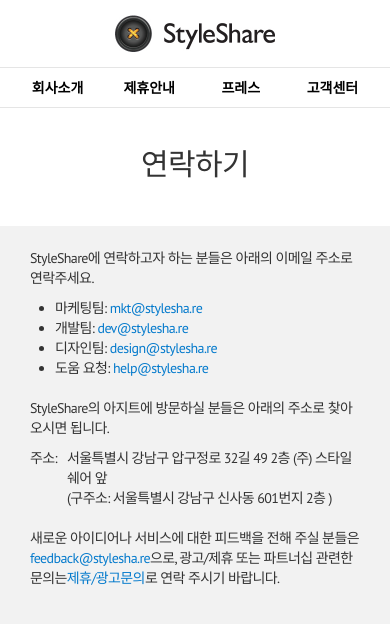
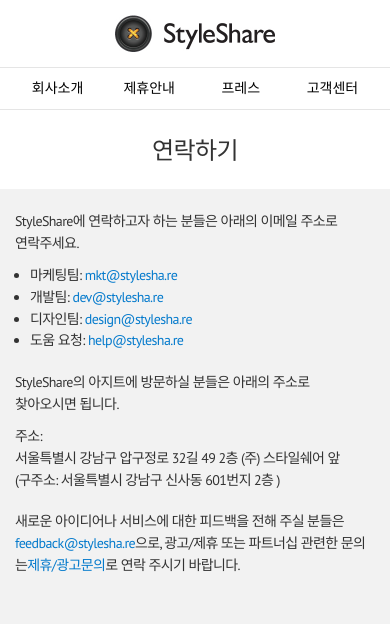
Before and after one commit to geonu/styleshare.github.io, a Jekyll site: the page built from about/contact/index.html, in a window 390 px wide, cut to the strip 0-647 px from the top of the page. Shown: the top 624 px of the strip. Built offline with Jekyll 4.4.1, drawn with Linux system fonts in a browser that asks for light colours; nearby versions of some CDN libraries; Markdown is read by kramdown in place of the engine named in the settings.

Commit message:
Update design detail

```diff
--- a/_layouts/subpage.html
+++ b/_layouts/subpage.html
@@ -10,7 +10,7 @@
 
     <div>
       <div class="text-center">
-        <p class="ss-title padding-top7 padding-bottom8 margin-bottom0">
+        <p class="ss-subpage-title ss-title margin-bottom0">
           {{ page.headTitle }}
         </p>
       </div>
--- a/about/contact/index.html
+++ b/about/contact/index.html
@@ -4,10 +4,13 @@
 headTitle: 연락하기
 ---
 
-<div class="clearfix">
+<div class="clearfix row">
   <div class="col-md-4 margin-bottom4">
-    <p>StyleShare에 연락하고자 하는 분들은 아래의 이메일 주소로 연락주세요.</p>
-    <ul class="padding-left5">
+    <p class="ss-word-wrap">
+      <span>StyleShare에 연락하고자 하는 분들은 아래의 이메일 주소로</span>
+      <span> 연락주세요.</span>
+    </p>
+    <ul class="padding-left3">
       <li> 마케팅팀: <a href="mailto:mkt@stylesha.re">mkt@stylesha.re</a></li>
       <li> 개발팀: <a href="mailto:dev@stylesha.re">dev@stylesha.re</a></li>
       <li> 디자인팀: <a href="mailto:design@stylesha.re">design@stylesha.re</a></li>
@@ -16,9 +19,12 @@
   </div>
 
   <div class="col-md-4 margin-bottom4">
-    <p>StyleShare의 아지트에 방문하실 분들은 아래의 주소로 찾아오시면 됩니다.</p>
-    <p class="pull-left margin-right2">주소:</p>
-    <p class="ss-indent">서울특별시 강남구 압구정로 32길 49 2층 (주) 스타일쉐어 앞<br />
+    <p class="ss-word-wrap">
+    <span>StyleShare의 아지트에 방문하실 분들은 아래의 주소로</span>
+    <span> 찾아오시면 됩니다.</span></p>
+    <p class="margin-bottom0">주소:</p>
+    <p class="ss-indent ss-word-wrap">서울특별시 강남구 압구정로 32길 49 2층
+    <span>(주) 스타일쉐어 앞<span><br/>
     (구주소: 서울특별시 강남구 신사동 601번지 2층 )</p>
   </div>
 
--- a/about/team/index.html
+++ b/about/team/index.html
@@ -17,7 +17,7 @@
   </div>
 </div>
 
-<div class="col-md-8">
+<div class="col-md-8 padding-left0">
 
   <span class="ss-hidden ss-hashtag" id="our-team" name="our-team"></span>
   <p class="ss-header">Our team</p>
--- a/about/vision/index.html
+++ b/about/vision/index.html
@@ -28,7 +28,7 @@
   </div>
 </div>
 
-<div class="col-md-8">
+<div class="col-md-8 padding-left0">
 
   <span class="ss-hidden ss-hashtag" id="background" name="background"></span>
   <p class="ss-header">Background</p>
--- a/css/styles.css
+++ b/css/styles.css
@@ -7,18 +7,23 @@
 }
 body {
   padding-top: 60px;
-  font-family: "PT sans", "Nanum Gothic", "NanumGothic", "Nanum Gothic Regular", "NanumGothicRegular", sans-serif;
+  font-family: "PT sans", "Apple SD Gothic Neo", "Nanum Gothic", "NanumGothic", "Nanum Gothic Regular", "NanumGothicRegular", sans-serif;
   font-size: 14px;
   color: #333;
-  line-height: 1.428571429;
+  line-height: 1.56;
   letter-spacing: -0.6px;
 }
-a:link {
+a {
+  outline: none;
+}
+a:link,
+a:focus,
+a:hover {
+  outline: none;
+}
+a:link,
+a:hover {
   text-decoration: none;
-  color: #047acc;
-}
-a:hover {
-  text-decoration: underline;
   color: #047acc;
 }
 .align-center {
@@ -32,6 +37,10 @@
   position: relative;
   padding: 60px 15px;
   overflow: hidden;
+}
+.nav > li > a:hover,
+.nav > li > a:focus {
+  background-color: transparent;
 }
 .navbar-fixed-top {
   background-color: white;
@@ -63,7 +72,7 @@
   font-size: 30px;
 }
 .ss-sidebar {
-  top: 70px;
+  top: 84px;
   margin-left: -15px;
   margin-right: -15px;
   background-color: white;
@@ -80,7 +89,7 @@
 }
 .ss-sidebar ul li a {
   color: #333;
-  padding: 15px;
+  padding: 13px 15px;
 }
 .ss-sidebar ul li a:hover {
   background-color: #FAFAFA;
@@ -136,7 +145,7 @@
 .ss-sub-nav a {
   color: white;
   font-size: 12px;
-  padding: 10px 0 !important;
+  padding: 12px 0 !important;
   text-align: center;
 }
 .ss-sub-nav a:hover,
@@ -181,6 +190,9 @@
   padding: 15px 0;
   background-color: #00A688;
   border-radius: 5px;
+}
+.ss-send-email:hover {
+  background-color: #0D7F73;
 }
 .ss-answer {
   margin-left: 15px;
@@ -257,7 +269,7 @@
   width: 228px;
 }
 .ss-copyright-bottom {
-  color: white;
+  color: #E2E2E2;
   margin: 0;
   padding: 20px 0;
 }
@@ -408,6 +420,9 @@
 }
 .ss-press-kit-img {
   height: 220px;
+}
+.ss-subpage-title {
+  padding: 35px 0 40px;
 }
 .fontsize12 {
   font-size: 36px;
@@ -794,6 +809,10 @@
   .header {
     padding: 39px 0;
   }
+  .ss-subpage-title {
+    font-size: 24px;
+    padding: 22px 0 20px;
+  }
   .ss-mobile-left {
     float: left;
   }
@@ -830,7 +849,6 @@
     width: 25%;
     padding: 10px 0;
     color: black;
-    font-weight: bold;
   }
   .ss-history-list li {
     margin: 0;
--- a/js/main.js
+++ b/js/main.js
@@ -10,7 +10,7 @@
       if ($sidebar.length) {
         sidebarOffsetTop = $sidebar.offset().top;
         $(window).on('scroll', function () {
-          if ($(window).scrollTop() >= sidebarOffsetTop - 70) {
+          if ($(window).scrollTop() >= sidebarOffsetTop - 84) {
             $sidebar.addClass('ss-affix');
           } else {
             $sidebar.removeClass('ss-affix');
```
Also changed, not shown: less/styles.less (+34 -14 lines).
